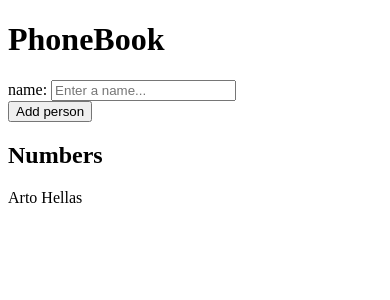
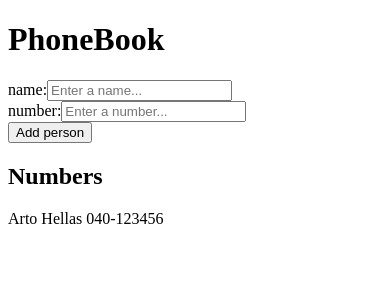
Before and after one commit to JoelFaldin/Full-Stack-Open2024, a React (Vite) app in the folder part2/phonebook/: page / in a window 390 px wide. Shown: the top 300 px of the page. Built offline with nearby package versions, Linux system fonts and the light colour scheme.

Commit message:
Added phone field (2.8)

```diff
--- a/part2/phonebook/src/App.jsx
+++ b/part2/phonebook/src/App.jsx
@@ -2,41 +2,56 @@ import { useState } from 'react'
 
 function App() {
   const [persons, setPersons] = useState([
-    {name: 'Arto Hellas'}
+    {
+      name: 'Arto Hellas',
+      number: '040-123456'
+    }
   ])
   const [newName, setNewName] = useState('Enter a name...')
+  const [newNumber, setNewNumber] = useState('Enter a number...')
 
   const submitPerson = (event) => {
     event.preventDefault()
+    // console.log(event.target.name.value)
     const index = persons.findIndex(person => person.name === newName)
     if (index === -1) {
       const newPerson = {
-        name: newName
+        name: newName,
+        number: newNumber
       }
       setPersons(oldPersons => [...oldPersons, newPerson])
       setNewName('')
+      console.log("Person added!")
     } else {
       alert(`${newName} is already added to the phonebook!!!`)
     }
+  }
 
-
+  const handleName = (event) => {
+    setNewName(event.target.value)
   }
-  const handleChange = (event) => {
-    setNewName(event.target.value)
+  const handleNumber = (event) => {
+    setNewNumber(event.target.value)
   }
 
   return (
     <>
       <h1>PhoneBook</h1>
       <form onSubmit={submitPerson}>
-        name: <input placeholder={newName} onChange={handleChange} />
+        <span htmlFor="name">name:</span>
+        <input placeholder={newName} onChange={handleName} id="name" />
+        <br />
+        <span htmlFor="number">number:</span>
+        <input placeholder={newNumber} onChange={handleNumber} id="number" />
         <div>
           <button type='submit'>Add person</button>
         </div>
       </form>
       <h2>Numbers</h2>
       {persons.map(person => {
-        return <p key={person.name}>{person.name}</p>
+        return (
+          <p key={person.name}>{person.name} {person.number}</p>
+        )
       })}
     </>
   )
```
